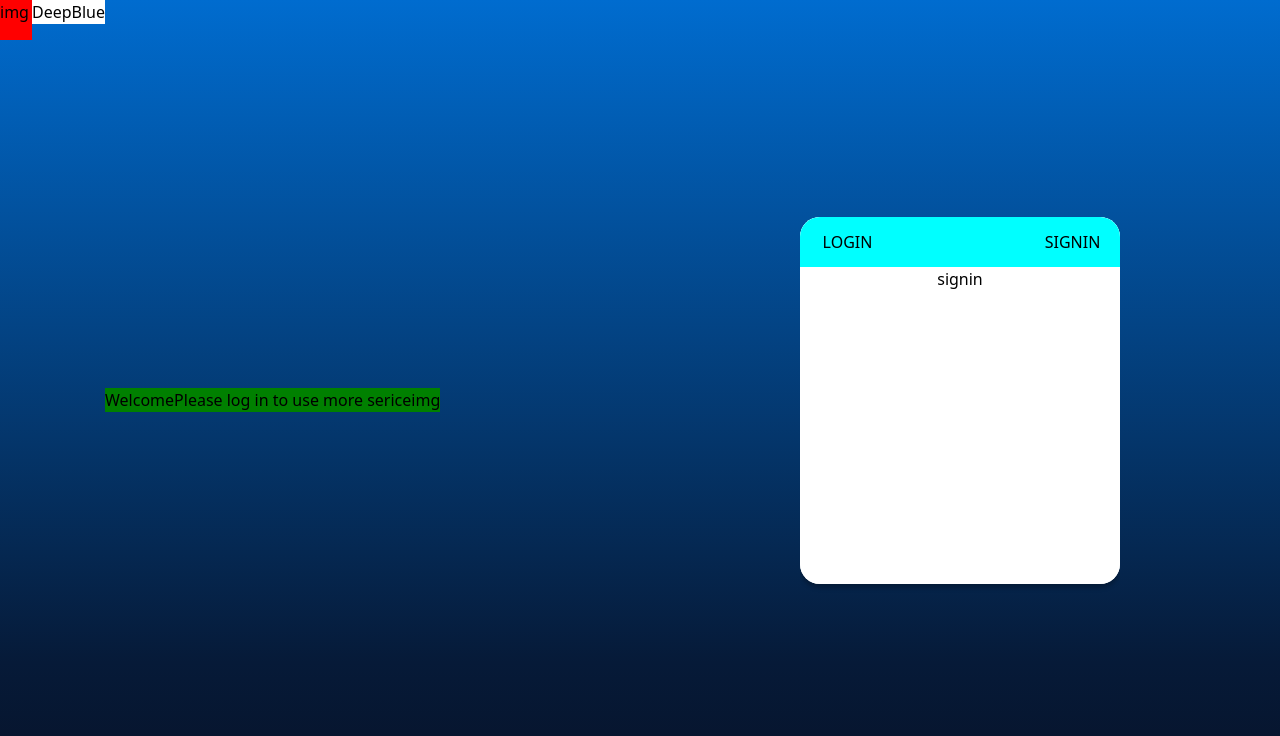
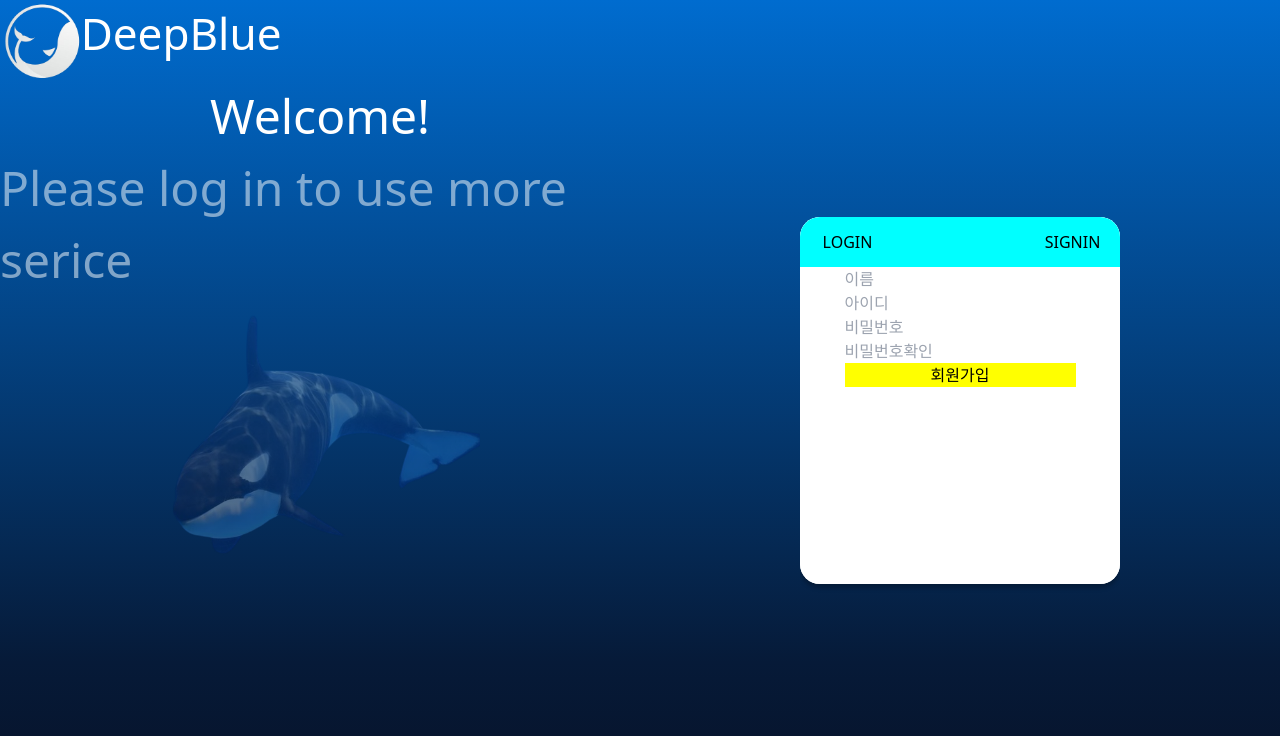
Before and after one commit to SVTeamJ/DeepBlue, a React (Vite) app in the folder frontend/: page /login in a window 1280 px wide. Shown: the top 736 px of the page. Built offline with nearby package versions, Linux system fonts and the light colour scheme.

Commit message:
feat : 이미지, 요소들 추가

```diff
--- a/frontend/src/page/login/index.scss
+++ b/frontend/src/page/login/index.scss
@@ -13,9 +13,17 @@
     width: 50%;
     height: 100vh;
     max-height: 100vh;
+    flex-direction: column;
     display: flex;
+}
 
+.login_logo_background{
+    width: 100%;
+    height: 10%;
+    display: flex;
+    flex-direction: row;
 }
+
 .login_right_background{//flex 레이아웃을 위한 css
     width: 50%;
     height: 100vh;
@@ -60,25 +68,43 @@
 }
 
 .login_logo{
-    width: 5%;
-    height: 5%;
+    width: auto;
+    height: 100%;
     justify-items: flex-start;
     align-self: flex-start;
-    background-color: red;
 }
 
 .login_web_name{
     justify-items: flex-start;
     align-self: flex-start;
-    background-color: white;
+    color: white;
+    font-size: 2.75rem;
 }
 
 .login_welcome{
     justify-self: center;
     align-self: center;
-    background-color: green;
+    color: white;
+    font-size:  3rem;
+}
+
+.login_ment{
+    justify-self: center;
+    align-self: center;
+    color: white;
+    font-size:  3rem;
+    opacity: 50%;
 }
 
 .login_page{
+    background-color: yellow;
+    display: flex;
+    flex-direction: column;
+}
 
+.whale_img{
+    width: 50%;
+    height: auto;
+    justify-self: center;
+    align-self: center;
 }
--- a/frontend/src/page/login/index.tsx
+++ b/frontend/src/page/login/index.tsx
@@ -5,6 +5,8 @@ import { type } from 'os';
 import { toUSVString } from 'util';
 import Login_page from './loginpage';
 import Is_login_check from './is_login';
+import Icon from '@/assets/icon.png'
+import Whale from '@/assets/whale.png'
 
 
 const Login = () => {
@@ -12,11 +14,13 @@ const Login = () => {
     <div>
       <div className="login_background">
         <div className='login_left_background'>
-          <div className='login_logo'> img</div>
-          <div className='login_web_name'>DeepBlue</div>
-          <div className='login_welcome'>Welcome</div>
-          <div className='login_welcome'>Please log in to use more serice</div>
-          <div className='login_welcome'> img </div>
+          <div className = 'login_logo_background'>
+            <img className='login_logo' src={Icon}></img>
+            <div className='login_web_name'>DeepBlue</div>
+          </div>
+          <div className='login_welcome'>Welcome!</div>
+          <div className='login_ment'>Please log in to use more serice</div>
+          <img className = 'whale_img'src={Whale}></img>
         </div>
         <div className='login_right_background'>
           <div className='insert_right_center_background'>
--- a/frontend/src/page/login/loginpage.tsx
+++ b/frontend/src/page/login/loginpage.tsx
@@ -19,7 +19,7 @@ const Login_page = (props:any) => {
     return(
       <div className="login_page">
         <input
-          placeholder="전화번호 사용자 이름 또는 이메일"
+          placeholder="아이디"
           id = "id"
           className="login"
           onChange={e => {
@@ -37,11 +37,57 @@ const Login_page = (props:any) => {
           }}
           onKeyUp={changeButton}
         />
+        <button>
+          LOGIN
+        </button>
       </div>
     )
   }else{
     return(
-      <div>signin</div>
+      <div className="login_page">
+        <input
+          type="password"
+          placeholder = "이름"
+          id="password"
+          className="login"
+          onChange={e => {
+            setPw(e.target.value);
+          }}
+          onKeyUp={changeButton}
+        />
+        <input
+          placeholder="아이디"
+          id = "id"
+          className="login"
+          onChange={e => {
+            setId(e.target.value);
+          }}
+          //onKeyup={changeButton}
+        />
+        <input
+          type="password"
+          placeholder = "비밀번호"
+          id="password"
+          className="login"
+          onChange={e => {
+            setPw(e.target.value);
+          }}
+          onKeyUp={changeButton}
+        />
+        <input
+          type="password"
+          placeholder = "비밀번호확인"
+          id="password"
+          className="login"
+          onChange={e => {
+            setPw(e.target.value);
+          }}
+          onKeyUp={changeButton}
+        />
+        <button>
+          회원가입
+        </button>
+      </div>
     )
   }
 
```
Also changed, not shown: frontend/src/assets/icon.png (added), frontend/src/assets/whale.png (added).
